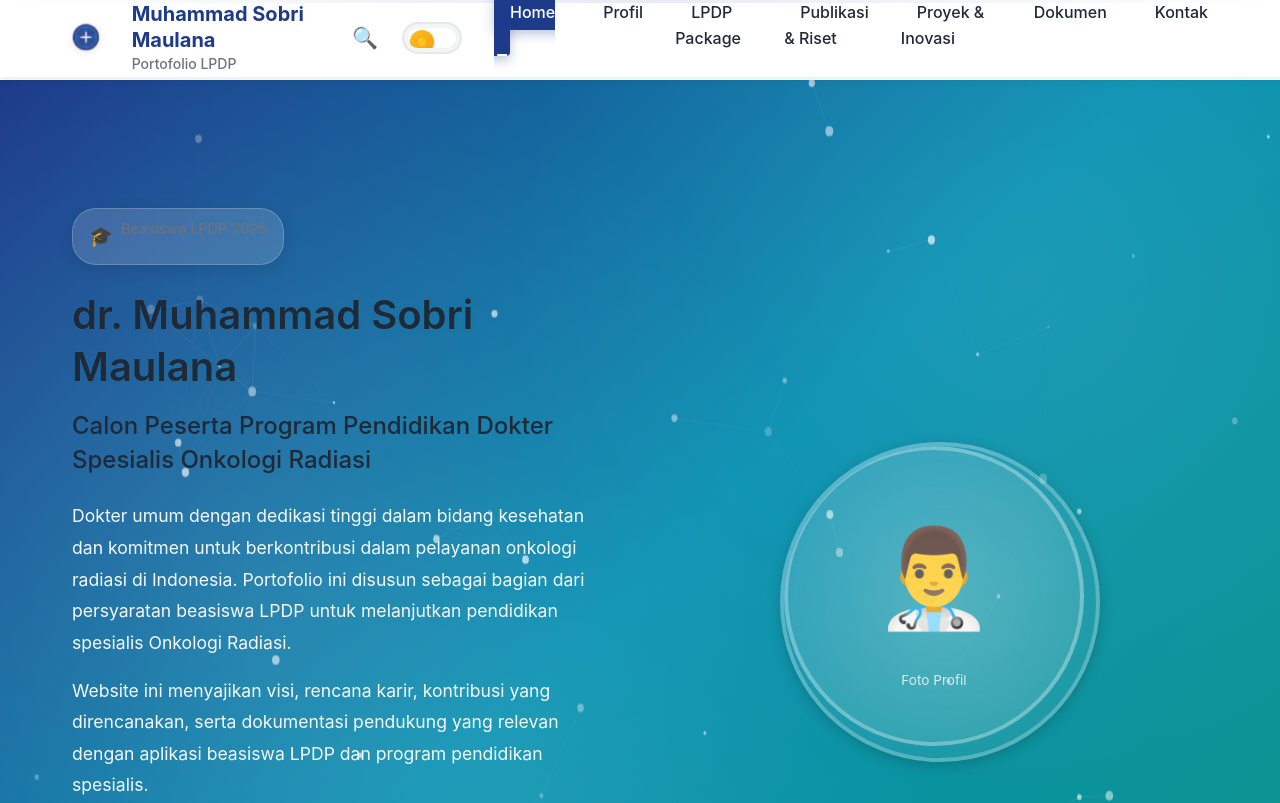
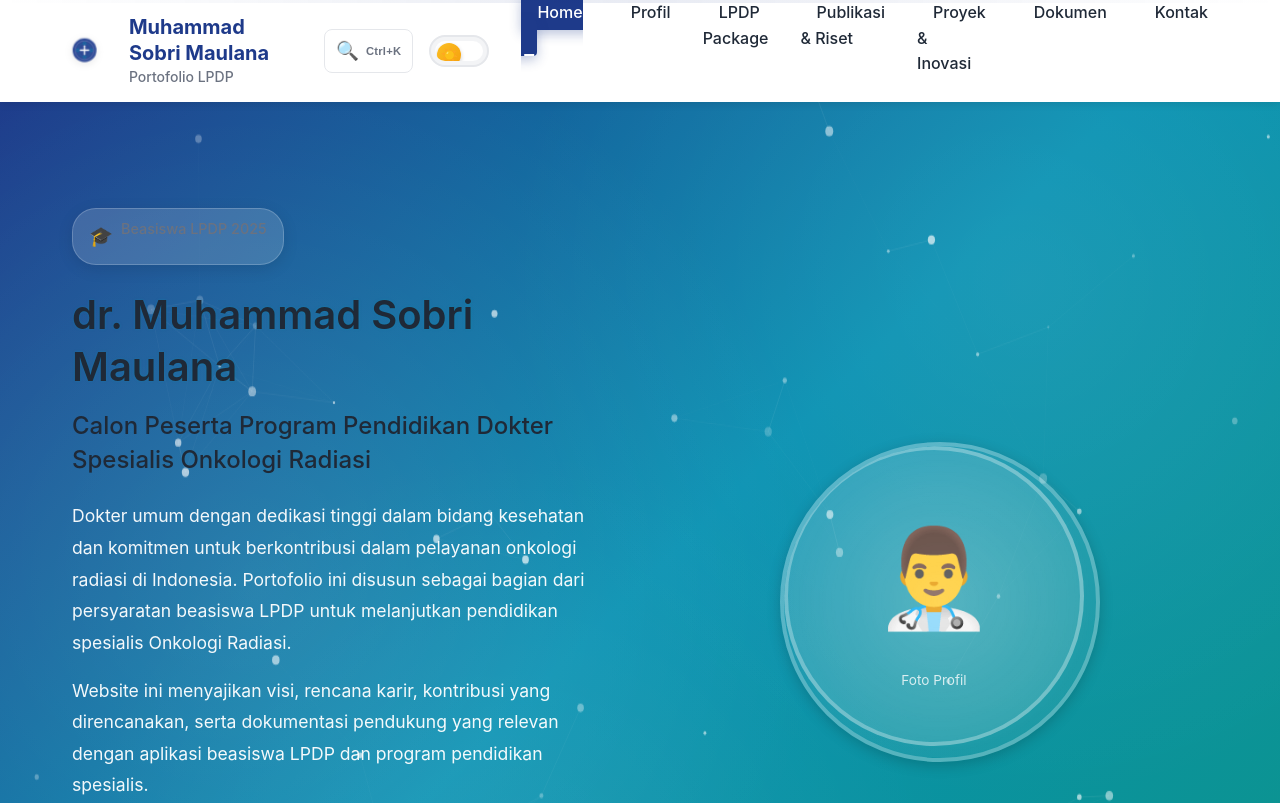
Before and after one commit to sobri3195/LPDP-Onkrad-Sobri, a React (Vite) app: page / in a window 1280 px wide. Shown: the top 803 px of the page. Built offline with nearby package versions, Linux system fonts and the light colour scheme.

Commit message:
Sempurnakan UX fitur pencarian

```diff
--- a/src/App.jsx
+++ b/src/App.jsx
@@ -5,8 +5,6 @@
 import Footer from './components/Footer'
 import BackToTop from './components/BackToTop'
 import ScrollProgress from './components/ScrollProgress'
-import ThemeToggle from './components/ThemeToggle'
-import SearchBar from './components/SearchBar'
 import Breadcrumb from './components/Breadcrumb'
 import RouteMeta from './components/RouteMeta'
 import Home from './pages/Home'
@@ -61,7 +59,6 @@
           </main>
           <Footer />
           <BackToTop />
-          <ThemeToggle />
         </div>
       </ErrorBoundary>
     </Router>
--- a/src/components/SearchBar.css
+++ b/src/components/SearchBar.css
@@ -4,20 +4,40 @@
 
 .search-toggle {
   background: none;
-  border: none;
+  border: 1px solid var(--border-color);
   cursor: pointer;
-  font-size: 1.3rem;
-  padding: 0.5rem;
+  font-size: 1.15rem;
+  padding: 0.55rem 0.7rem;
   border-radius: 8px;
   transition: all 0.3s ease;
   display: flex;
   align-items: center;
   justify-content: center;
+  gap: 0.45rem;
+  background: var(--bg-white);
+  color: var(--text-dark);
+  min-height: 44px;
+  min-width: 44px;
+}
+
+.search-toggle::after {
+  content: 'Ctrl+K';
+  font-size: 0.7rem;
+  font-weight: 600;
+  color: var(--text-gray);
+  letter-spacing: 0.02em;
 }
 
 .search-toggle:hover {
   background-color: var(--bg-light);
-  transform: scale(1.1);
+  transform: translateY(-1px);
+}
+
+.search-toggle:focus-visible,
+.search-close:focus-visible,
+.search-result-button:focus-visible {
+  outline: 3px solid rgba(37, 99, 235, 0.35);
+  outline-offset: 2px;
 }
 
 .search-modal {
@@ -201,6 +221,10 @@
 }
 
 @media (max-width: 768px) {
+  .search-toggle::after {
+    display: none;
+  }
+
   .search-content {
     width: 95%;
     margin: 1rem;
--- a/src/components/SearchBar.jsx
+++ b/src/components/SearchBar.jsx
@@ -1,4 +1,4 @@
-import { useState, useEffect } from 'react'
+import { useState, useEffect, useRef } from 'react'
 import { useNavigate } from 'react-router-dom'
 import './SearchBar.css'
 
@@ -7,6 +7,7 @@
   const [searchQuery, setSearchQuery] = useState('')
   const [searchResults, setSearchResults] = useState([])
   const navigate = useNavigate()
+  const searchInputRef = useRef(null)
 
   const pages = [
     { path: '/', label: 'Home', keywords: ['home', 'beranda', 'utama'] },
@@ -17,6 +18,28 @@
     { path: '/documents', label: 'Dokumen', keywords: ['dokumen', 'document', 'pdf', 'download', 'cv', 'motivation letter'] },
     { path: '/contact', label: 'Kontak', keywords: ['kontak', 'contact', 'email', 'hubungi'] }
   ]
+
+  useEffect(() => {
+    const handleShortcut = (e) => {
+      if ((e.ctrlKey || e.metaKey) && e.key.toLowerCase() === 'k') {
+        e.preventDefault()
+        setIsSearchOpen(true)
+      }
+    }
+
+    document.addEventListener('keydown', handleShortcut)
+    return () => document.removeEventListener('keydown', handleShortcut)
+  }, [])
+
+  useEffect(() => {
+    if (isSearchOpen) {
+      searchInputRef.current?.focus()
+      document.body.style.overflow = 'hidden'
+      return
+    }
+
+    document.body.style.overflow = ''
+  }, [isSearchOpen])
 
   useEffect(() => {
     if (searchQuery.trim() === '') {
@@ -47,24 +70,32 @@
     }
   }
 
+  const openSearch = () => setIsSearchOpen(true)
+
+  const closeSearch = () => {
+    setIsSearchOpen(false)
+    setSearchQuery('')
+  }
+
   return (
     <div className="search-container">
       <button
         className="search-toggle"
-        onClick={() => setIsSearchOpen(true)}
-        aria-label="Buka pencarian"
+        onClick={openSearch}
+        aria-label="Buka pencarian (Ctrl+K)"
+        title="Buka pencarian (Ctrl+K)"
       >
         🔍
       </button>
 
       {isSearchOpen && (
-        <div className="search-modal" onClick={() => setIsSearchOpen(false)}>
+        <div className="search-modal" onClick={closeSearch}>
           <div className="search-content" onClick={(e) => e.stopPropagation()}>
             <div className="search-header">
               <h3>Cari di Portofolio</h3>
               <button
                 className="search-close"
-                onClick={() => setIsSearchOpen(false)}
+                onClick={closeSearch}
                 aria-label="Tutup pencarian"
               >
                 ✕
@@ -78,7 +109,7 @@
                 value={searchQuery}
                 onChange={(e) => setSearchQuery(e.target.value)}
                 onKeyDown={handleKeyDown}
-                autoFocus
+                ref={searchInputRef}
                 aria-label="Ketik untuk mencari"
               />
               <span className="search-icon">🔍</span>
```
